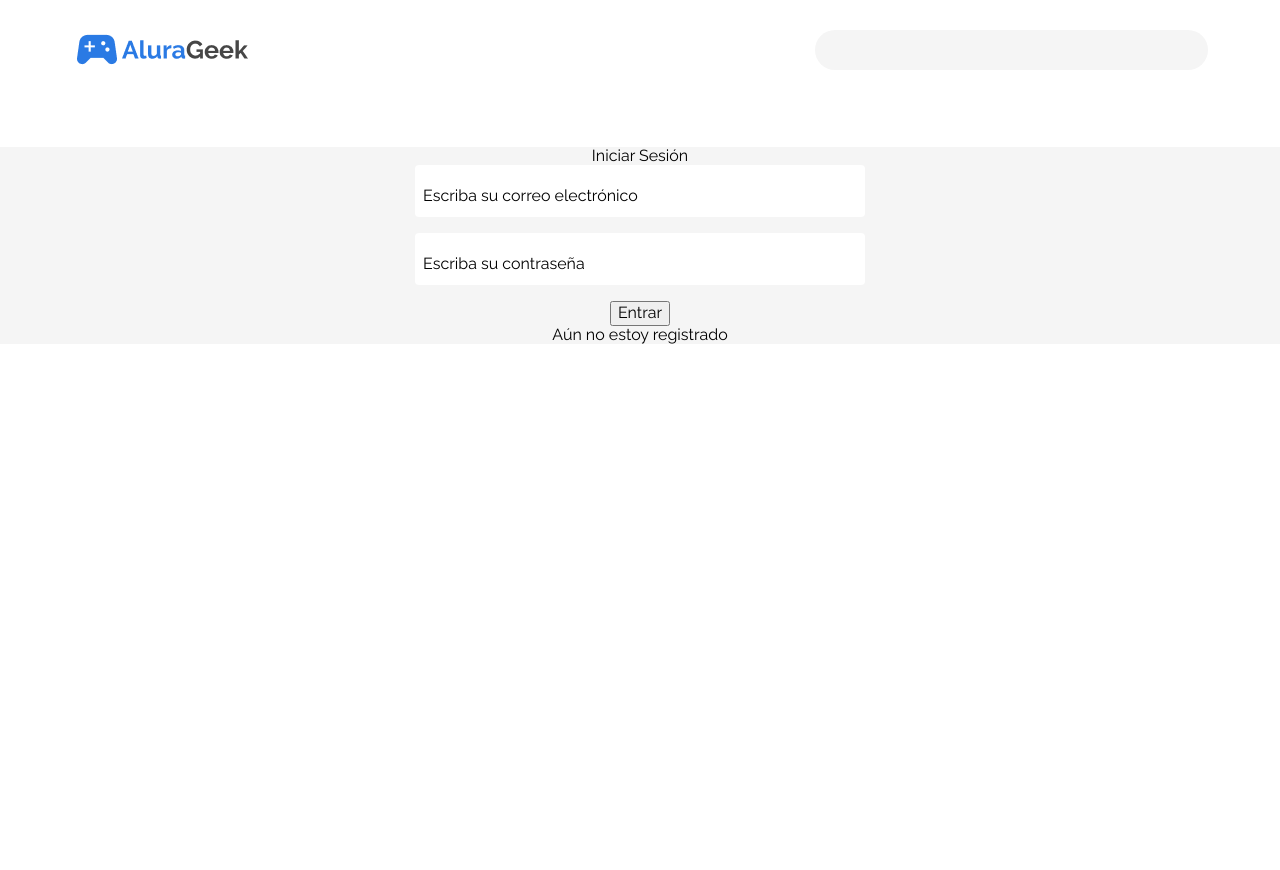
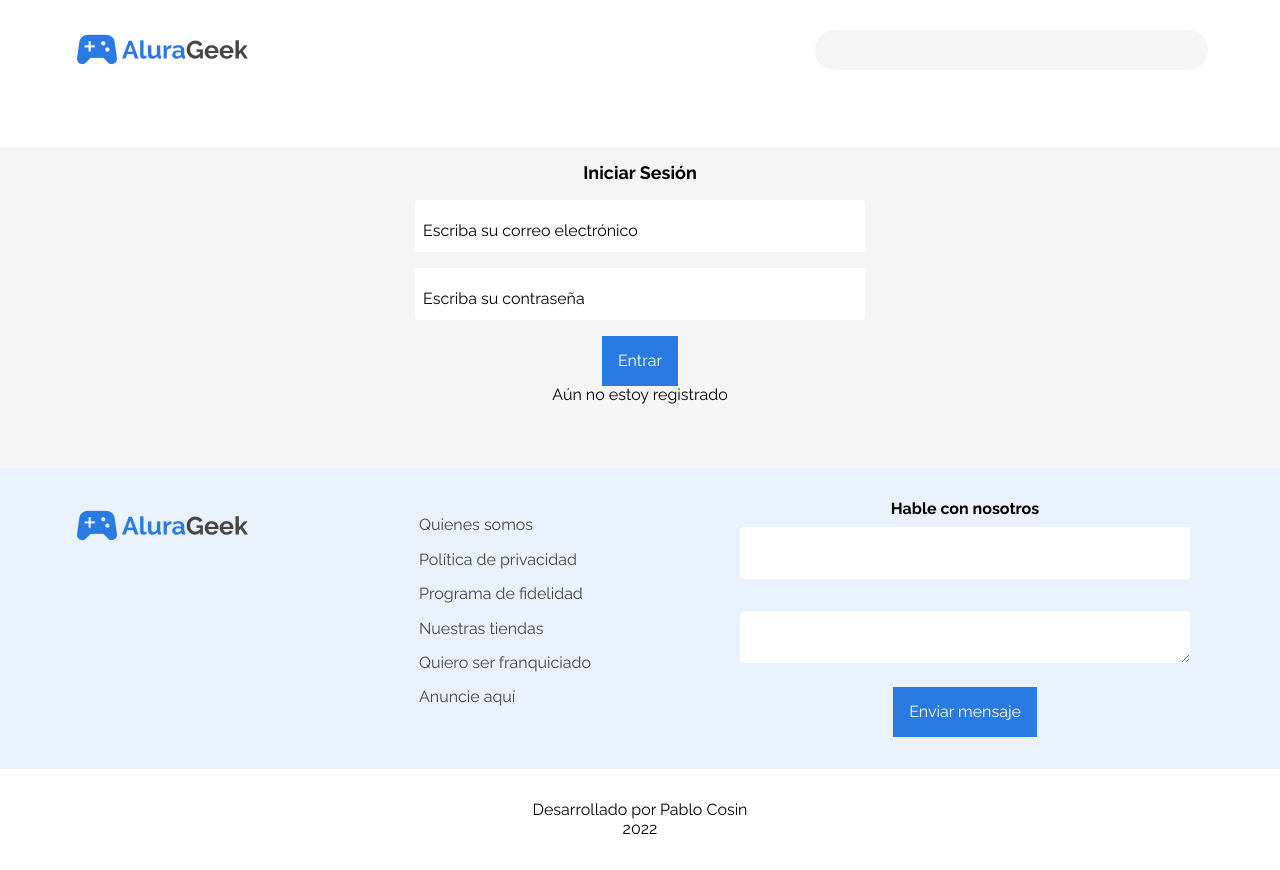
Before and after one commit to pcosin/Alura-Ecomerce, a website built with Vite: page assets/pages/login.html in a window 1280 px wide. Before the commit the page ends 800 px from the top, so only its background shows below. Built offline with nearby package versions, Linux system fonts and the light colour scheme; files whose address does not match are found by name.

Commit message:
working in the login

```diff
--- a/assets/css/login.css
+++ b/assets/css/login.css
@@ -1,11 +1,13 @@
 .section-login {
-    background-color: var(--color-grey);
     display: flex;
     justify-content: center;
 }
 
 .login-form h4 {
     text-align: center;
+    font-size: 18px;
+    font-weight: 700;
+    padding-block: 1rem;
 }
 
 .form-container {
@@ -18,6 +20,9 @@
 
 }
 
+.btn-entrar {
+  display: block;
+}
 
 .input-container {
     font-weight: var(--font-weigth-input);
--- a/assets/css/style.css
+++ b/assets/css/style.css
@@ -122,6 +122,10 @@
   /* Utility classes     */
   /* ------------------- */
 
+  main {
+    background-color: var(--color-grey);
+  }
+
   .flex {
     display: flex;
   }
@@ -149,6 +153,17 @@
     border: none;
     border-radius: 4px;
   }
+
+  .button {
+    background-color: var(--color-blue);
+    color: #FFF;
+    border: none;
+    outline: none;
+    padding: 1rem;
+    cursor: pointer;
+    display: inline-block;
+  }
+
 
 
    /* ------------------- */
@@ -179,6 +194,13 @@
     outline: none;
   }
 
+  .login-btn {
+    color: var(--color-blue);
+    border: 1px solid var(--color-blue);
+    padding: 1rem 3rem;
+    cursor: pointer;
+  }
+
 
   /* ------------------- */
   /* Banner     */
@@ -200,13 +222,17 @@
   /* Cards     */
   /* ------------------- */
 
+
+
 .products-name {
     display: flex;
     justify-content: space-between;
     margin-block: 2rem;
 }
   .products-name h3 {
-color: var(--color-black);  }
+    color: var(--color-black);
+    font-size: 32px;
+    font-weight: 700;  }
 
 
   .cards {
@@ -229,7 +255,7 @@ color: var(--color-black);  }
     display: flex;
     justify-content: space-between;
     align-items: flex-start;
-    padding: 2rem;
+    padding-block: 2rem;
   }
 
   .form-container h4 {
@@ -240,6 +266,12 @@ color: var(--color-black);  }
     margin-block: 1rem;
     font-weight: 500;
     color: var(--color-black);
+  }
+
+  .form-contact input, textarea {
+    width: 100%;
+    margin-block: .5rem;
+    padding: .5rem;
   }
 
 
--- /dev/null
+++ b/assets/js/contact.js
@@ -0,0 +1,9 @@
+const formDom = document.querySelector('#form-contact')
+
+
+formDom.addEventListener('submit', (e) => {
+    e.preventDefault()
+    const data = Object.fromEntries(new FormData(e.target).entries())
+    formDom.reset();
+    console.log(data)
+  });
--- a/assets/pages/login.html
+++ b/assets/pages/login.html
@@ -37,7 +37,7 @@
                 <span class="input-message-error">Este campo no es valido</span>
             </div>
 
-            <button class="button">Entrar</button> <a href="registro.html">Aún no estoy registrado</a>
+            <button class="button btn-entrar">Entrar</button> <a href="registro.html">Aún no estoy registrado</a>
 
            </div>
 
@@ -45,14 +45,54 @@
         </form>
        </div>
        </section>
+       <section class="section-contact ">
+        <div class="wrapper flex-contact">
+          <div class="logo"><a href="index.html"><img class="icon-logo" src="/assets/img/Logo.png" alt=""></a></div>
+          <div class="contact-list">
+          <ul>
+              <li><a href="">Quienes somos</a></li>
+              <li><a href="">Política de privacidad</a></li>
+              <li><a href="">Programa de fidelidad</a></li>
+              <li><a href="">Nuestras tiendas</a></li>
+              <li><a href="">Quiero ser franquiciado</a></li>
+              <li><a href="">Anuncie aquí</a></li>
 
-    </main>
-    <footer>
-        <div class="logo"></div>
-        <div class="sections-footer"></div>
-        <form action=""></form>
+          </ul>
+          </div>
+         <div class="form-contact">
+          <form action="" class="formulario" id="form-contact">
+              <div class="form-container">
+               <h4>Hable con nosotros</h4>
+               <div class="input-container">
+                  <!-- <label class="input-label" for="name">Nombre</label> -->
+                   <input name="name" id="name-contact" class="input" type="text" placeholder="Nombre" required>
 
-    </footer>
+                   <!-- <span class="input-message-error">Este campo no es valido</span> -->
+               </div>
+               <div class="input-container">
+                   <textarea name="text" id="text" class="input" type="text" placeholder="Escriba su mensaje" cols="55" rows="4" required></textarea>
+
+                   <!-- <span class="input-message-error">Este campo no es valido</span> -->
+               </div>
+
+               <button type="submit" class="button">Enviar mensaje</button>
+
+              </div>
+
+
+           </form>
+         </div>
+        </div>
+
+      </section>
+
+  </main>
+  <footer>
+      <div class="footer-text text-center"><p>Desarrollado por Pablo Cosin</p>
+      <p>2022</p>
+      </div>
+  </footer>
+  <script src="./assets/js/contact.js"></script>
     <script src="./assets/js/stock.js"></script>
     <script src="./assets/js/main.js"></script>
 </body>
```
Also changed, not shown: index.html (+10 -10 lines).
